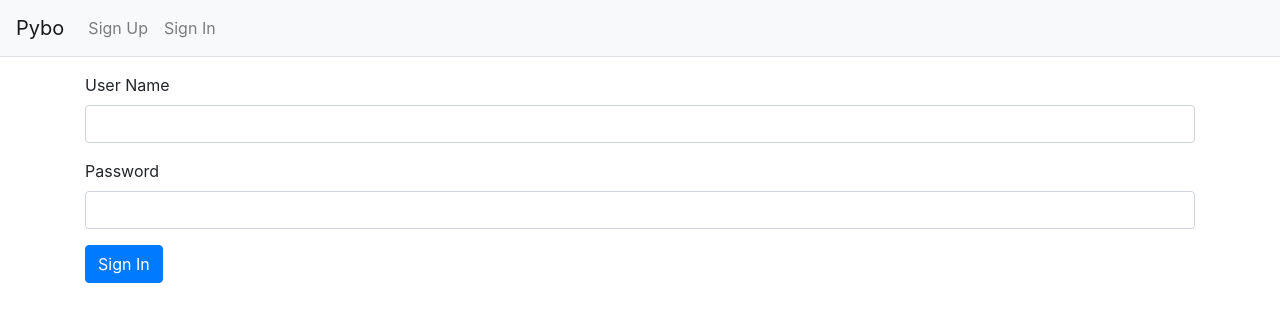
After one commit to Dobuzi/pybo_flask, a Flask app: page /auth/login/ in a window 1280 px wide. The commit adds this page. Shown: the top 322 px of the page. Run offline with Flask 2, Linux system fonts and the light colour scheme; parts of the project's set-up code (start-up, migrations or seed data) failed here and were passed over; some libraries are stand-ins or nearby versions.

Commit message:
add sign in and out system

```diff
--- a/pybo/forms.py
+++ b/pybo/forms.py
@@ -15,3 +15,7 @@ class UserCreateForm(FlaskForm):
     password1 = PasswordField('Password', validators=[DataRequired(), EqualTo('password2', '비밀번호가 일치하지 않습니다.')])
     password2 = PasswordField('Check Password', validators=[DataRequired()])
     email = EmailField('Email', validators=[DataRequired(), Email()])
+
+class UserLoginForm(FlaskForm):
+    username = StringField('Username', validators=[DataRequired(), Length(min=3, max=25)])
+    password = PasswordField('Password', validators=[DataRequired()])
--- /dev/null
+++ b/pybo/templates/auth/login.html
@@ -0,0 +1,20 @@
+{% extends "base.html" %}
+{% block content %}
+<div class="container my-3">
+    <form method="POST" class="post-form">
+        {{ form.csrf_token }}
+        {% include "form_errors.html" %}
+        <div class="form-group">
+            <label for="username">User Name</label>
+            <input type="text" class="form-control" name="username" id="username"
+                value="{{ form.username.data or '' }}">
+        </div>
+        <div class="form-group">
+            <label for="password">Password</label>
+            <input type="password" class="form-control" name="password" id="password"
+                value="{{ form.password.data or '' }}">
+        </div>
+        <button class="btn btn-primary" type="submit">Sign In</button>
+    </form>
+</div>
+{% endblock %}
--- a/pybo/templates/navbar.html
+++ b/pybo/templates/navbar.html
@@ -5,13 +5,21 @@
         <span class="navbar-toggler-icon"></span>
     </button>
     <div class="collapse navbar-collapse flex-grow-0" id="navbarNav">
+        {% if g.user %}
+        <ul class="navbar-nav">
+            <li class="nav-item">
+                <a href="{{ url_for('auth.logout') }}" class="nav-link">{{ g.user.username }} (Sign Out)</a>
+            </li>
+        </ul>
+        {% else %}
         <ul class="navbar-nav">
             <li class="nav-item">
                 <a href="{{ url_for('auth.signup') }}" class="nav-link">Sign Up</a>
             </li>
             <li class="nav-item">
-                <a href="#" class="nav-link">Sign In</a>
+                <a href="{{ url_for('auth.login') }}" class="nav-link">Sign In</a>
             </li>
         </ul>
+        {% endif %}
     </div>
 </nav>
--- a/pybo/views/auth_views.py
+++ b/pybo/views/auth_views.py
@@ -1,9 +1,9 @@
-from flask import Blueprint, url_for, render_template, flash, request
-from werkzeug.security import generate_password_hash
+from flask import Blueprint, url_for, render_template, flash, request, session, g
+from werkzeug.security import generate_password_hash, check_password_hash
 from werkzeug.utils import redirect
 
 from pybo import db
-from pybo.forms import UserCreateForm
+from pybo.forms import UserCreateForm, UserLoginForm
 from pybo.models import User
 
 bp = Blueprint('auth', __name__, url_prefix='/auth')
@@ -21,3 +21,34 @@ def signup():
         else:
             flash('이미 존재하는 사용자 이름입니다.')
     return render_template('auth/signup.html', form=form)
+
+@bp.route('/login/', methods=('GET', 'POST'))
+def login():
+    form = UserLoginForm()
+    if request.method == 'POST' and form.validate_on_submit():
+        error = None
+        user = User.query.filter_by(username=form.username.data).first()
+        if not user:
+            error = 'Check your user name.'
+        elif not check_password_hash(user.password, form.password.data):
+            error = 'Incorrect password'
+
+        if error is None:
+            session.clear()
+            session['user_id'] = user.id
+            return redirect(url_for('main.index'))
+        flash(error)
+    return render_template('auth/login.html', form=form)
+
+@bp.before_app_request
+def load_logged_in_user():
+    user_id = session.get('user_id')
+    if user_id is None:
+        g.user = None
+    else:
+        g.user = User.query.get(user_id)
+
+@bp.route('/logout/')
+def logout():
+    session.clear()
+    return redirect(url_for('main.index'))
```
